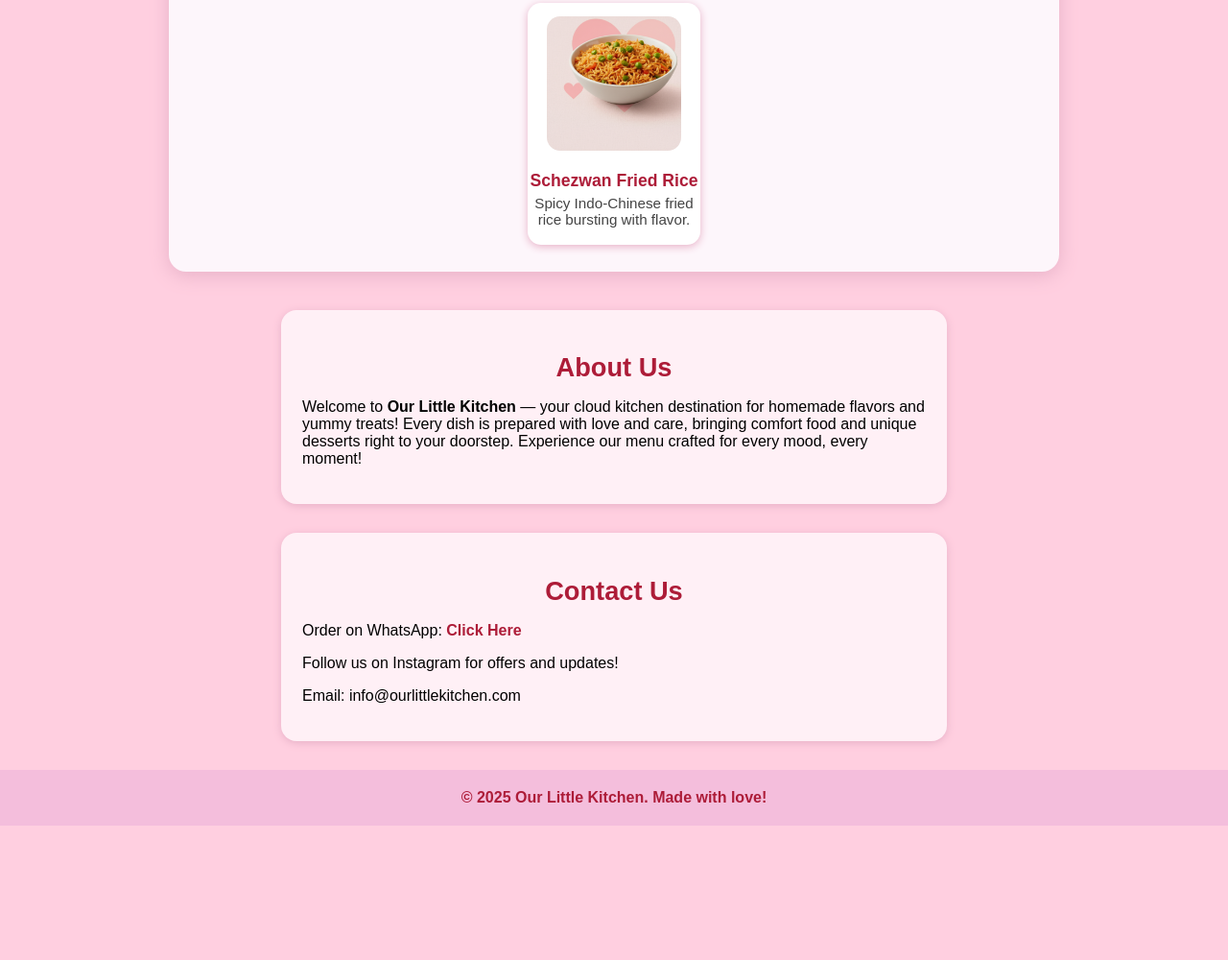
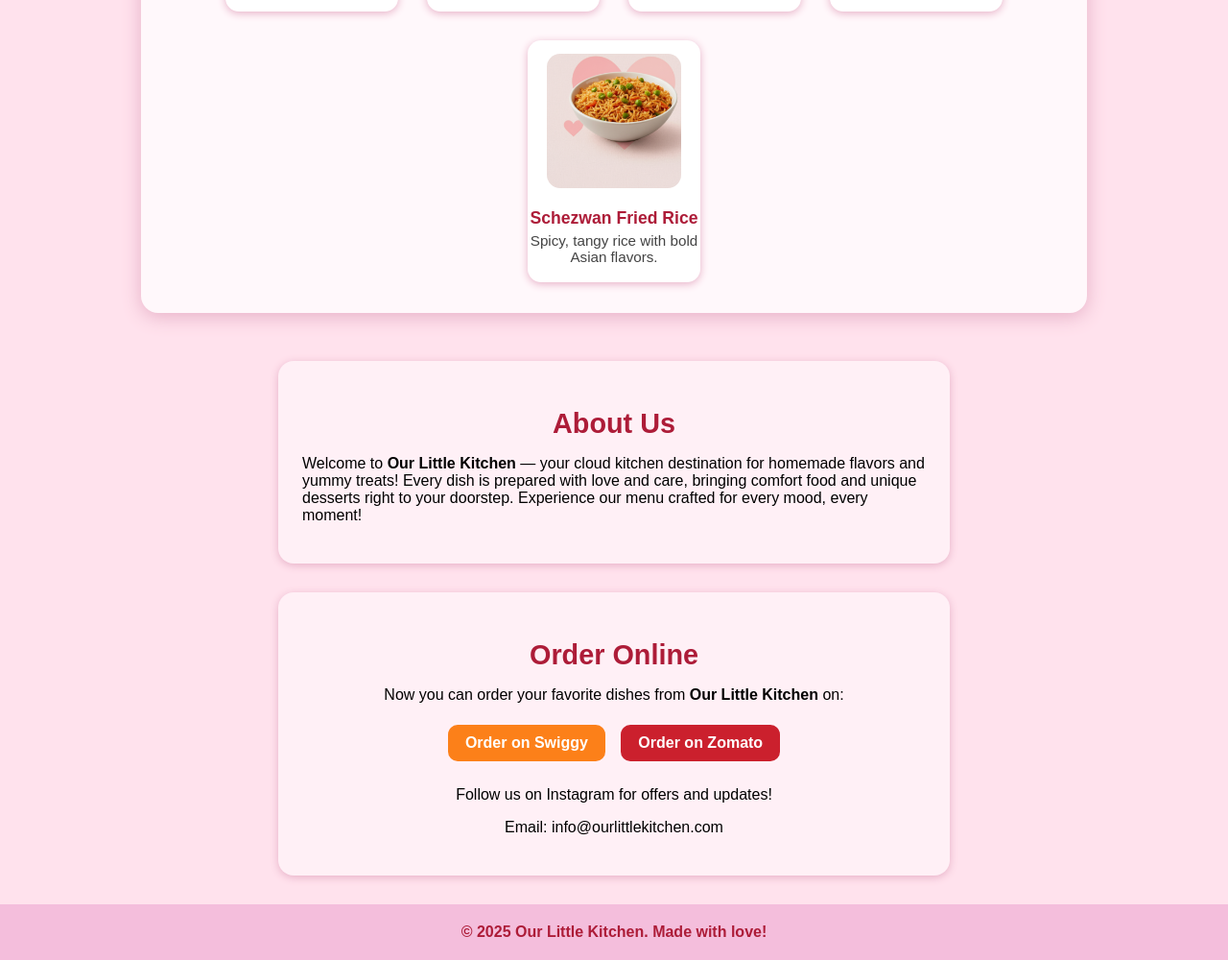
Before and after one commit to OurLittleKitchen/our-little-kitchen-, a plain HTML site: page index.html in a window 1280 px wide. Shown: the part 1525-2525 px from the top of the page at 96% size. Before the commit the page ends 2385 px from the top, so only its background shows below. Drawn offline with Linux system fonts and the light colour scheme.

Commit message:
Add files via upload

```diff
--- a/index.html
+++ b/index.html
@@ -6,59 +6,69 @@
   <title>Our Little Kitchen</title>
   <style>
     body {
-      background: #ffcfe0;
+      background: #ffe2ed;
       font-family: 'Poppins', Arial, sans-serif;
       margin: 0;
       padding: 0;
     }
+
     header {
       text-align: center;
       padding: 25px 0;
       background: #f4bedc;
     }
+
     header img {
-      width: 200px;
+      width: 180px;
       border-radius: 20px;
     }
+
     h1 {
       color: #ad1c38;
       font-size: 3em;
       margin-bottom: 0;
     }
+
     .hero {
       text-align: center;
       margin: 30px 0 20px 0;
     }
+
     .hero img {
       width: 400px;
       max-width: 95vw;
       border-radius: 20px;
       margin-bottom: 15px;
     }
+
     .hero h2 {
       color: #ad1c38;
       font-weight: 600;
     }
+
     .menu-section {
-      max-width: 900px;
-      margin: 0 auto 40px auto;
-      background: #fdf6fb;
+      max-width: 950px;
+      margin: 0 auto 50px auto;
+      background: #fff8fb;
       border-radius: 18px;
       box-shadow: 0 4px 20px #e7b1c7;
-      padding: 28px 14px;
+      padding: 32px 18px;
     }
+
     .menu-section h2 {
       color: #ad1c38;
       text-align: center;
-      font-size: 2em;
+      font-size: 2.2em;
       margin-bottom: 24px;
     }
+
     .menu-grid {
       display: flex;
       flex-wrap: wrap;
       justify-content: center;
       gap: 30px;
     }
+
     .menu-item {
       background: #fff;
       border-radius: 14px;
@@ -68,47 +78,70 @@
       padding: 14px 0 10px 0;
       transition: transform 0.2s ease, box-shadow 0.2s ease;
     }
+
     .menu-item:hover {
       transform: translateY(-5px);
       box-shadow: 0 4px 12px #e7b1c7;
     }
+
     .menu-item img {
       width: 140px;
       border-radius: 14px;
       margin-bottom: 10px;
     }
+
     .menu-item h3 {
       font-size: 1.1em;
       color: #ad1c38;
       margin: 7px 0 0 0;
     }
+
     .menu-item p {
       font-size: 0.95em;
       color: #444;
       margin: 4px 0 8px 0;
     }
+
     .about, .contact {
       max-width: 650px;
       background: #fff0f6;
       margin: 0 auto 30px auto;
-      padding: 22px;
+      padding: 25px;
       border-radius: 16px;
       box-shadow: 0 2px 8px #e7b1c7;
     }
+
     .about h2, .contact h2 {
       color: #ad1c38;
-      font-size: 1.7em;
+      font-size: 1.8em;
       text-align: center;
-      margin-bottom: 10px;
+      margin-bottom: 12px;
     }
-    a {
-      color: #ad1c38;
+
+    .order-buttons a {
+      display: inline-block;
+      color: white;
+      padding: 10px 18px;
+      border-radius: 10px;
+      margin: 6px;
       text-decoration: none;
       font-weight: 600;
+      transition: transform 0.2s ease;
     }
-    a:hover {
-      text-decoration: underline;
+
+    .order-buttons a:hover {
+      transform: scale(1.05);
     }
+
+    /* Swiggy and Zomato buttons - original brand colors */
+    .swiggy-btn {
+      background: #fc8019; /* orange */
+    }
+
+    .zomato-btn {
+      background: #cb202d; /* red */
+    }
+
     .footer {
       text-align: center;
       color: #ad1c38;
@@ -116,6 +149,7 @@
       background: #f4bedc;
       font-weight: 600;
     }
+
     @media (max-width: 610px) {
       .menu-grid { flex-direction: column; align-items: center; }
       .menu-item { width: 90vw; }
@@ -125,7 +159,8 @@
 </head>
 <body>
   <header>
-    <img src="IMAGE2.jpg" alt="Our Little Kitchen Logo">
+    <!-- Your official logo -->
+    <img src="logo.jpg" alt="Our Little Kitchen Logo">
     <h1>Our Little Kitchen</h1>
   </header>
 
@@ -172,17 +207,15 @@
         <h3>Pizza</h3>
         <p>Stone-baked pizza with fresh toppings.</p>
       </div>
-      <!-- 🥙 New Item: Wraps -->
       <div class="menu-item">
         <img src="wraps.jpg" alt="Wraps">
         <h3>Wraps</h3>
-        <p>Soft tortilla wraps filled with veggies and sauces.</p>
+        <p>Soft tortillas filled with your favorite stuffing.</p>
       </div>
-      <!-- 🍚 New Item: Schezwan Fried Rice -->
       <div class="menu-item">
         <img src="schezwan_fried_rice.jpg" alt="Schezwan Fried Rice">
         <h3>Schezwan Fried Rice</h3>
-        <p>Spicy Indo-Chinese fried rice bursting with flavor.</p>
+        <p>Spicy, tangy rice with bold Asian flavors.</p>
       </div>
     </div>
   </section>
@@ -193,10 +226,14 @@
   </section>
 
   <section class="contact">
-    <h2>Contact Us</h2>
-    <p>Order on WhatsApp: <a href="https://wa.me/your-number">Click Here</a></p>
-    <p>Follow us on Instagram for offers and updates!</p>
-    <p>Email: info@ourlittlekitchen.com</p>
+    <h2>Order Online</h2>
+    <p style="text-align: center;">Now you can order your favorite dishes from <strong>Our Little Kitchen</strong> on:</p>
+    <div class="order-buttons" style="text-align: center; margin-top: 15px;">
+      <a href="https://www.swiggy.com" target="_blank" class="swiggy-btn">Order on Swiggy</a>
+      <a href="https://www.zomato.com" target="_blank" class="zomato-btn">Order on Zomato</a>
+    </div>
+    <p style="text-align: center; margin-top: 20px;">Follow us on Instagram for offers and updates!</p>
+    <p style="text-align: center;">Email: info@ourlittlekitchen.com</p>
   </section>
 
   <div class="footer">
```
